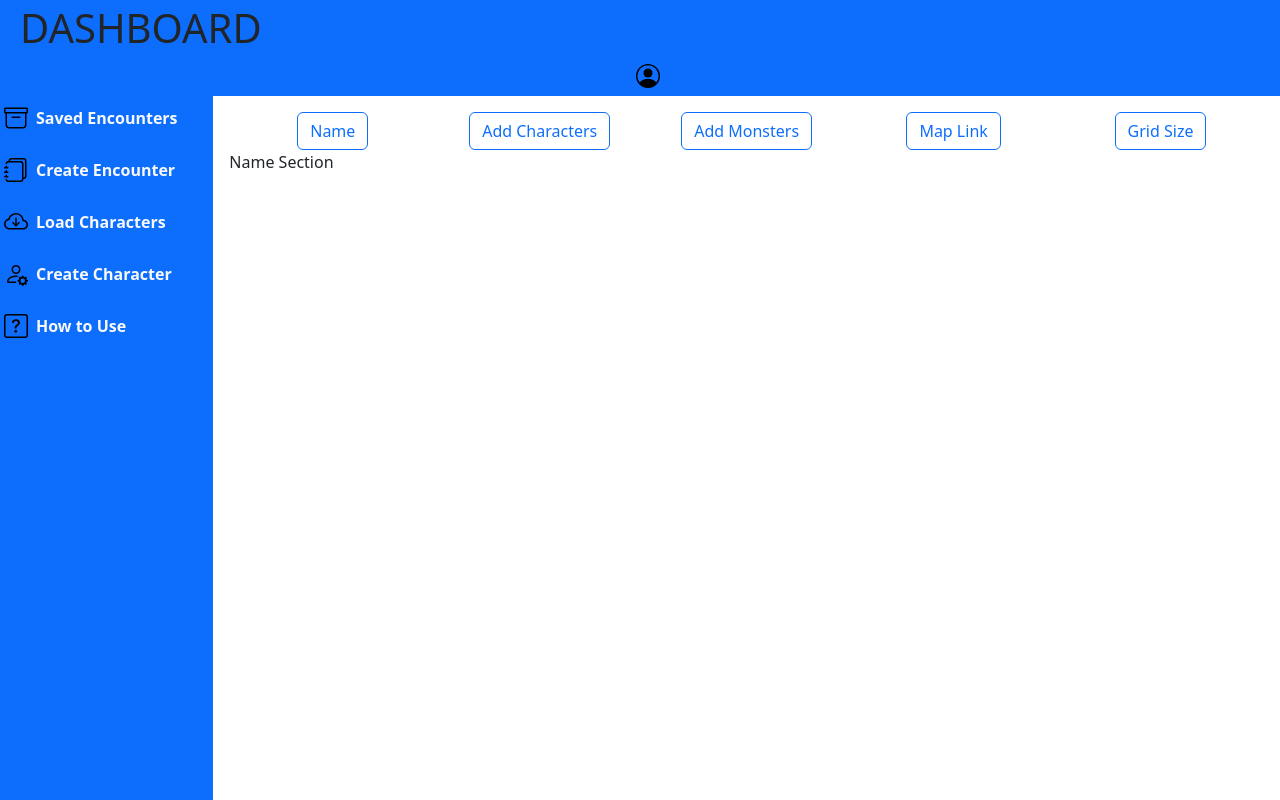
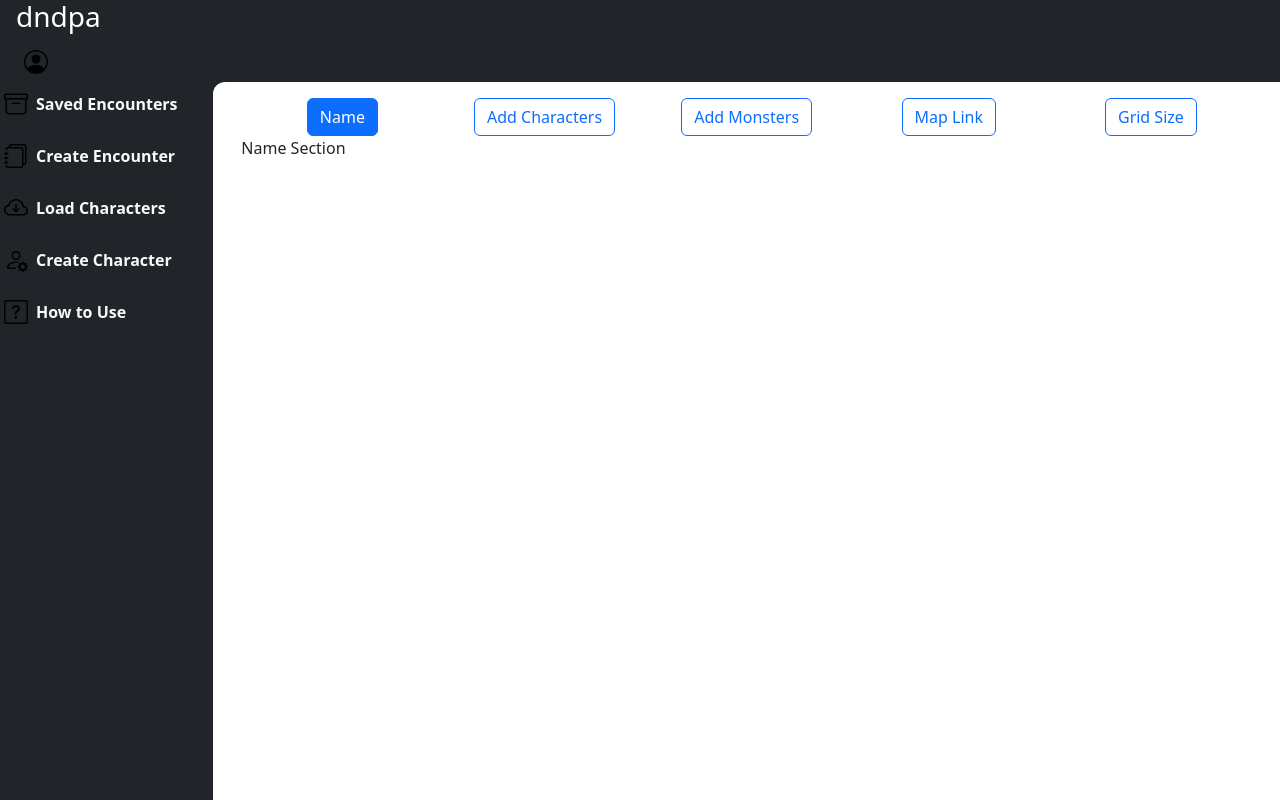
Before and after one commit to PatGally/DND-Performance-Assistant-Front-End, a React (Vite) app in the folder FrontEnd/dndpa/: page /user-dashboard in a window 1280 px wide. Both pictures are taken after a click on the button "Create Encounter". Built offline with nearby package versions, Linux system fonts and the light colour scheme; no server answers.

Commit message:
Added Styles and Updated Encounter Creation Experience

```diff
--- a/FrontEnd/dndpa/src/components/Home-Dashboard/CharCreation.tsx
+++ b/FrontEnd/dndpa/src/components/Home-Dashboard/CharCreation.tsx
@@ -12,7 +12,7 @@ import {fetchUUID} from "../../api/UUIDGet.ts"
 import { uuidPolyfill } from '../../api/uuidPolyfill.ts';
 import Container from "react-bootstrap/Container";
 
-
+// Todo payload - Position must
 //Creating Pollyfill for browsers that don't support window.crypto.randomUUID
 uuidPolyfill();
 
@@ -139,7 +139,7 @@ const CharCreation: React.FC = () => {
                 hp: calculatedHP.toString(),
                 maxhp: calculatedHP.toString(),
                 cid: characterId,
-                position: [0, 0],
+                position: [[0, 0]],
 
                 characterClass: data.characterClass.toLowerCase(),
                 conImmunities: [],
--- a/FrontEnd/dndpa/src/components/Home-Dashboard/CreateEncounter.tsx
+++ b/FrontEnd/dndpa/src/components/Home-Dashboard/CreateEncounter.tsx
@@ -1,26 +1,28 @@
 import EncounterCreationNav from "../../pages/logged-in/EncounterCreationNav";
+import type { ActivePanel } from "../../pages/logged-in/EncounterCreationNav";
 import Container from "react-bootstrap/Container";
 import { useState } from "react";
+import type { ReactElement } from "react";
 
-type ActivePanel =
-    | 'SET_ENCOUNTERNAME'
-    | 'ADD_CHARACTERS'
-    | 'ADD_MONSTERS'
-    | 'ADD_MAPLINK'
-    | 'ADD_GRIDSIZE';
+// For UI purposes and fill the name selection area
+// we can allow user to write notes for their encounter with a 50 character limit and optional
+// also the created date is shown in that page
+
+const panels: Record<ActivePanel, ReactElement> = {
+    SET_ENCOUNTERNAME: <div>Name Section</div>,
+    ADD_CHARACTERS:    <div>Add Characters</div>,
+    ADD_MONSTERS:      <div>Add Monsters</div>,
+    ADD_MAPLINK:       <div>Map Link</div>,
+    ADD_GRIDSIZE:      <div>Grid Size</div>,
+};
 
 function CreateEncounter() {
     const [activePanel, setActivePanel] = useState<ActivePanel>('SET_ENCOUNTERNAME');
 
     return (
         <Container>
-            <EncounterCreationNav setActivePanel={setActivePanel} />
-
-            {activePanel === 'SET_ENCOUNTERNAME' && <div>Name Section</div>}
-            {activePanel === 'ADD_CHARACTERS' && <div>Add Characters</div>}
-            {activePanel === 'ADD_MONSTERS' && <div>Add Monsters</div>}
-            {activePanel === 'ADD_MAPLINK' && <div>Map Link</div>}
-            {activePanel === 'ADD_GRIDSIZE' && <div>Grid Size</div>}
+            <EncounterCreationNav activePanel={activePanel} setActivePanel={setActivePanel} />
+            {panels[activePanel]}
         </Container>
     );
 }
--- /dev/null
+++ b/FrontEnd/dndpa/src/css/Spotlight.css
@@ -0,0 +1,28 @@
+.card-spotlight {
+    position: relative;
+    overflow: hidden;
+    --mouse-x: 50%;
+    --mouse-y: 50%;
+    --spotlight-color: rgba(255, 255, 255, 0.05);
+}
+
+.card-spotlight::before {
+    content: '';
+    position: absolute;
+    top: 0; left: 0; right: 0; bottom: 0;
+    background: radial-gradient(circle at var(--mouse-x) var(--mouse-y), var(--spotlight-color), transparent 80%);
+    opacity: 0;
+    transition: opacity 0.5s ease;
+    pointer-events: none;
+    z-index: 0;
+}
+
+.card-spotlight:hover::before,
+.card-spotlight:focus-within::before {
+    opacity: 0.6;
+}
+
+.card-spotlight > * {
+    position: relative;
+    z-index: 1;
+}
--- a/FrontEnd/dndpa/src/pages/logged-in/HomeDashboard.tsx
+++ b/FrontEnd/dndpa/src/pages/logged-in/HomeDashboard.tsx
@@ -16,22 +16,26 @@ function HomeDashboard() {
     return (
         <Container fluid className="p-0" style={{ height: '100vh', overflow: 'hidden' }}>
 
-
+            {/* ── Row 1: Top Navbar ── */}
             <Row
-                className="bg-primary d-flex justify-content-between align-items-center px-3"
+                className="bg-dark text-white px-3"
                 style={{ position: 'sticky', top: 0, zIndex: 1 }}
             >
-                <h1 className="m-1">DASHBOARD</h1>
-                <PersonCircle title="User" className="icon-responsive text-dark m-2 text-end" />
+
+                <Col>
+                    <h3>dndpa</h3>
+                    <PersonCircle title="User" className="icon-responsive m-2 text-end" />
+                </Col>
+
             </Row>
 
+            {/* ── Row 2: Sidebar + Content ── */}
+            <Row className="g-0" style={{ height: 'calc(100vh - 56px)', overflow: 'hidden' }}>
 
-            <Row className="g-0" style={{ height: 'calc(100vh - 56px)', overflow: 'hidden' }}
-            >
-
+                {/* ── Col 1: Sidebar ── */}
                 <Col
                     xs={1} sm={2} md={2} lg={2} xl={2} xxl={2}
-                    className="bg-primary d-flex flex-column"
+                    className="bg-dark d-flex flex-column"
                     style={{ height: '100%', overflowY: 'auto' }}
                 >
                     <Row>
@@ -43,9 +47,27 @@ function HomeDashboard() {
                 <Col
                     xs={11} sm={10} md={10} lg={10} xl={10} xxl={10}
                     className="d-flex flex-column"
-                    style={{ height: '100%', overflowY: 'auto' }}
+                    style={{ height: '100%', overflowY: 'auto', position: 'relative' }}
                 >
-                    <Row className="flex-grow-1 p-3">
+                    {/* ── Rounded inner corner ── */}
+                    <div style={{
+                        position: 'absolute',
+                        top: 0,
+                        left: 0,
+                        width: '20px',
+                        height: '20px',
+                        backgroundColor: 'var(--bs-dark)',
+                        zIndex: 0,
+                    }}>
+                        <div style={{
+                            width: '100%',
+                            height: '100%',
+                            backgroundColor: 'white',
+                            borderTopLeftRadius: '12px',
+                        }} />
+                    </div>
+
+                    <Row className="flex-grow-1 p-3 mx-0" style={{ zIndex: 1, position: 'relative' }}>
                         {activePage === 'SAVED_ENCOUNTERS' && <EncounterView />}
                         {activePage === 'CREATE_ENCOUNTER' && <CreateEncounter />}
                         {activePage === 'LOAD_CHARACTERS' && <LoadCharacter />}
--- a/FrontEnd/dndpa/src/types/character.ts
+++ b/FrontEnd/dndpa/src/types/character.ts
@@ -5,7 +5,7 @@ export type CharacterStats = {
     hp: string;
     maxhp: string;
     cid: string;
-    position: number[];
+    position: any[];
     characterClass: string;
     conImmunities: any[];
     activeStatusEffects: any[];
```
Also changed, not shown: FrontEnd/dndpa/src/css/SpotlightCard.tsx (added, +47 -0 lines).
